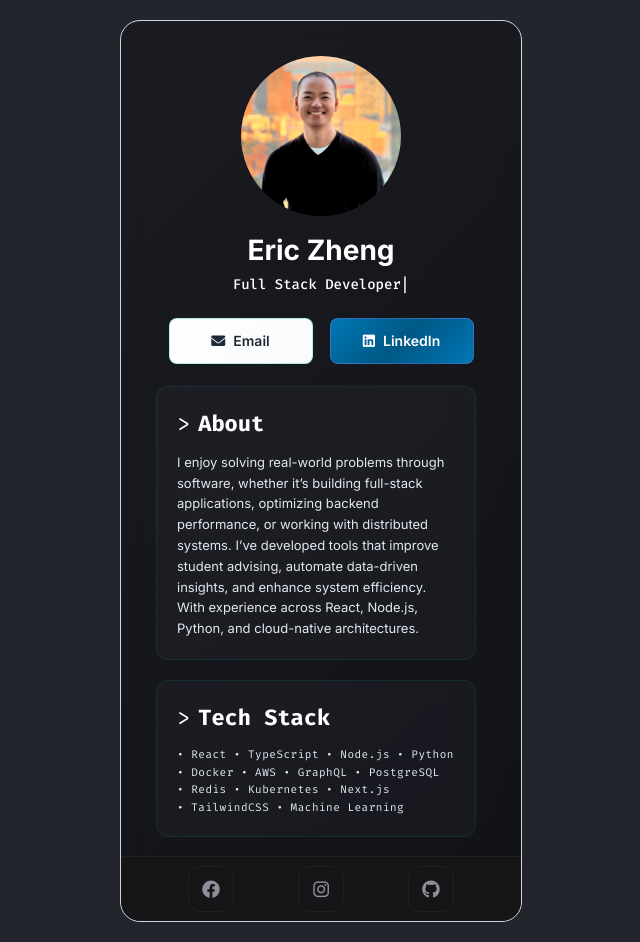
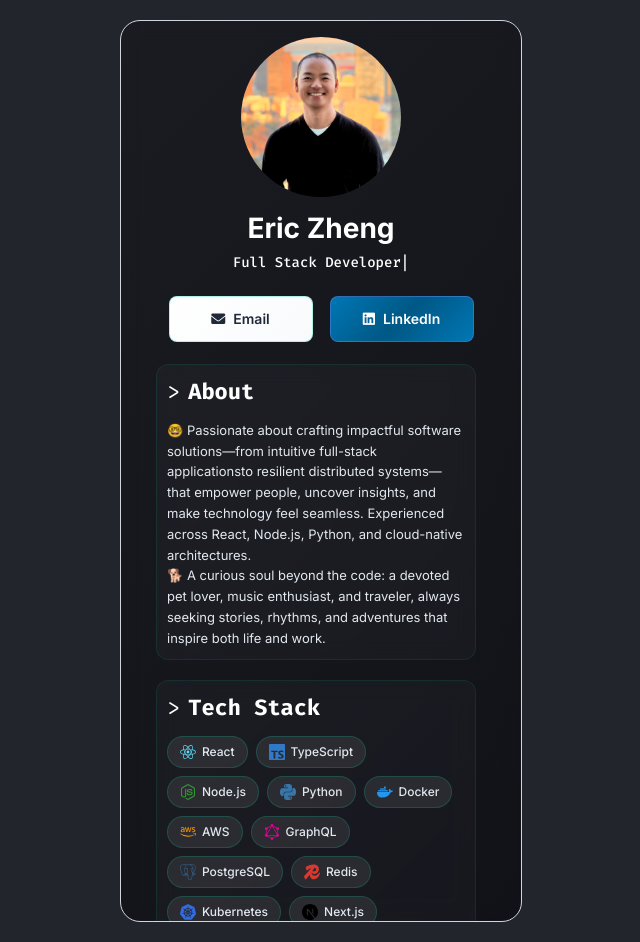
Before and after one commit to EricZheng0404/BusinessCard, a React (Vite) app: page / in a window 1280 px wide. Shown: the whole page, without its empty margins (319-959 px from the left). Built offline with nearby package versions, Linux system fonts and the light colour scheme.

Commit message:
added music

```diff
--- a/package.json
+++ b/package.json
@@ -14,7 +14,8 @@
   },
   "dependencies": {
     "react": "^19.1.0",
-    "react-dom": "^19.1.0"
+    "react-dom": "^19.1.0",
+    "react-icons": "^5.5.0"
   },
   "devDependencies": {
     "@biomejs/biome": "^2.1.3",
--- a/src/App.css
+++ b/src/App.css
@@ -49,14 +49,14 @@ body {
   justify-content: center;
   position: relative;
   z-index: 1;
-  padding-top: 2rem;
+  padding-top: 1rem;
 }
 
 .profile-container {
   width: 160px;
   height: 160px;
   border-radius: 50%;
-  padding: 3px;
+  padding: 0px;
   margin-bottom: 1rem;
 }
 
@@ -118,7 +118,7 @@ body {
 
   justify-content: space-evenly;
   margin-top: 15px;
-  padding: 0 35px;
+  padding: 0px;
 }
 
 .email-btn, .linkedin-btn {
@@ -183,7 +183,7 @@ body {
   background: rgba(255, 255, 255, 0.03);
   border: 1px solid rgba(0, 212, 170, 0.1);
   border-radius: 12px;
-  padding: 20px;
+  padding: 10px;
   backdrop-filter: blur(10px);
   transition: all 0.3s ease;
   width: 100%;
@@ -245,6 +245,7 @@ body {
   overflow: hidden;
 }
 
+
 .social-icon::before {
   content: '';
   position: absolute;
@@ -274,6 +275,52 @@ body {
   letter-spacing: 0.5px;
 }
 
+/* Tech stack skills layout */
+.tech-stack-container {
+  display: flex;
+  flex-wrap: wrap;
+  gap: 8px;
+  margin-top: 12px;
+}
+
+.tech-skill {
+  display: flex;
+  align-items: center;
+  gap: 6px;
+  background: rgba(255, 255, 255, 0.08);
+  border: 1px solid rgba(0, 212, 170, 0.2);
+  border-radius: 20px;
+  padding: 6px 12px;
+  font-size: 12px;
+  color: #e2e8f0;
+  font-weight: 500;
+  transition: all 0.3s ease;
+}
+
+.tech-skill:hover {
+  background: rgba(255, 255, 255, 0.12);
+  border-color: rgba(0, 212, 170, 0.4);
+  transform: translateY(-1px);
+}
+
+.tech-skill svg {
+  font-size: 16px;
+}
+
+/* Icon colors for tech stack */
+.tech-skill .react-icon { color: #61dafb; }
+.tech-skill .typescript-icon { color: #3178c6; }
+.tech-skill .nodejs-icon { color: #339933; }
+.tech-skill .python-icon { color: #3776ab; }
+.tech-skill .docker-icon { color: #2496ed; }
+.tech-skill .aws-icon { color: #ff9900; }
+.tech-skill .graphql-icon { color: #e10098; }
+.tech-skill .postgresql-icon { color: #336791; }
+.tech-skill .redis-icon { color: #dc382d; }
+.tech-skill .kubernetes-icon { color: #326ce5; }
+.tech-skill .nextjs-icon { color: #000000; }
+.tech-skill .tailwind-icon { color: #06b6d4; }
+
 /* Custom scrollbar styling */
 .container::-webkit-scrollbar {
   width: 6px;
--- a/src/components/Main.jsx
+++ b/src/components/Main.jsx
@@ -1,19 +1,94 @@
+import { FaAws, FaDocker, FaNodeJs, FaReact } from "react-icons/fa";
+import {
+  SiGraphql,
+  SiKubernetes,
+  SiNextdotjs,
+  SiPostgresql,
+  SiPython,
+  SiRedis,
+  SiTailwindcss,
+  SiTypescript
+} from "react-icons/si";
+
 export default function Main() {
   return (
-    <div className="main">
-      <div className="about">
-        <h3>About</h3>
-        <p>I enjoy solving real-world problems through software, whether it’s
-            building full-stack applications, optimizing backend performance,
-            or working with distributed systems. I’ve developed tools that
-            improve student advising, automate data-driven insights, and enhance
-            system efficiency. With experience across React, Node.js, Python,
-            and cloud-native architectures.</p>
+    <div className="main grid gap-8 p-6 md:grid-cols-2">
+      {/* About Section */}
+      <div className="about bg-white shadow-md rounded-2xl p-6 hover:shadow-lg transition">
+        <h3 className="text-2xl font-semibold text-gray-800 border-b pb-2 mb-4">
+          About
+        </h3>
+        <div className="space-y-4 text-gray-700 leading-relaxed">
+          <p>
+            🤓 Passionate about crafting impactful software solutions—from
+            intuitive <span className="font-medium text-blue-600">full-stack applications</span>
+            to resilient <span className="font-medium text-blue-600">distributed systems</span>—
+            that empower people, uncover insights, and make technology
+            feel seamless. Experienced across React, Node.js, Python, and
+            cloud-native architectures.
+          </p>
+          <p>
+            🐕 A curious soul beyond the code: a devoted <span className="italic">pet lover</span>,
+            <span className="italic"> music enthusiast</span>, and <span className="italic">traveler</span>,
+            always seeking stories, rhythms, and adventures that inspire both life and work.
+          </p>
+        </div>
       </div>
+
+      {/* Tech Stack Section */}
       <div className="interests">
         <h3>Tech Stack</h3>
-        <p> • React • TypeScript • Node.js • Python <br />• Docker • AWS • GraphQL • PostgreSQL  <br />• Redis • Kubernetes • Next.js <br />• TailwindCSS • Machine Learning</p>
+        <div className="tech-stack-container">
+          <div className="tech-skill">
+            <FaReact className="react-icon" />
+            <span>React</span>
+          </div>
+          <div className="tech-skill">
+            <SiTypescript className="typescript-icon" />
+            <span>TypeScript</span>
+          </div>
+          <div className="tech-skill">
+            <FaNodeJs className="nodejs-icon" />
+            <span>Node.js</span>
+          </div>
+          <div className="tech-skill">
+            <SiPython className="python-icon" />
+            <span>Python</span>
+          </div>
+          <div className="tech-skill">
+            <FaDocker className="docker-icon" />
+            <span>Docker</span>
+          </div>
+          <div className="tech-skill">
+            <FaAws className="aws-icon" />
+            <span>AWS</span>
+          </div>
+          <div className="tech-skill">
+            <SiGraphql className="graphql-icon" />
+            <span>GraphQL</span>
+          </div>
+          <div className="tech-skill">
+            <SiPostgresql className="postgresql-icon" />
+            <span>PostgreSQL</span>
+          </div>
+          <div className="tech-skill">
+            <SiRedis className="redis-icon" />
+            <span>Redis</span>
+          </div>
+          <div className="tech-skill">
+            <SiKubernetes className="kubernetes-icon" />
+            <span>Kubernetes</span>
+          </div>
+          <div className="tech-skill">
+            <SiNextdotjs className="nextjs-icon" />
+            <span>Next.js</span>
+          </div>
+          <div className="tech-skill">
+            <SiTailwindcss className="tailwind-icon" />
+            <span>TailwindCSS</span>
+          </div>
+        </div>
       </div>
     </div>
-  )
+  );
 }
```
Also changed, not shown: 1 other file (tests, documents, lock files or other folders).
